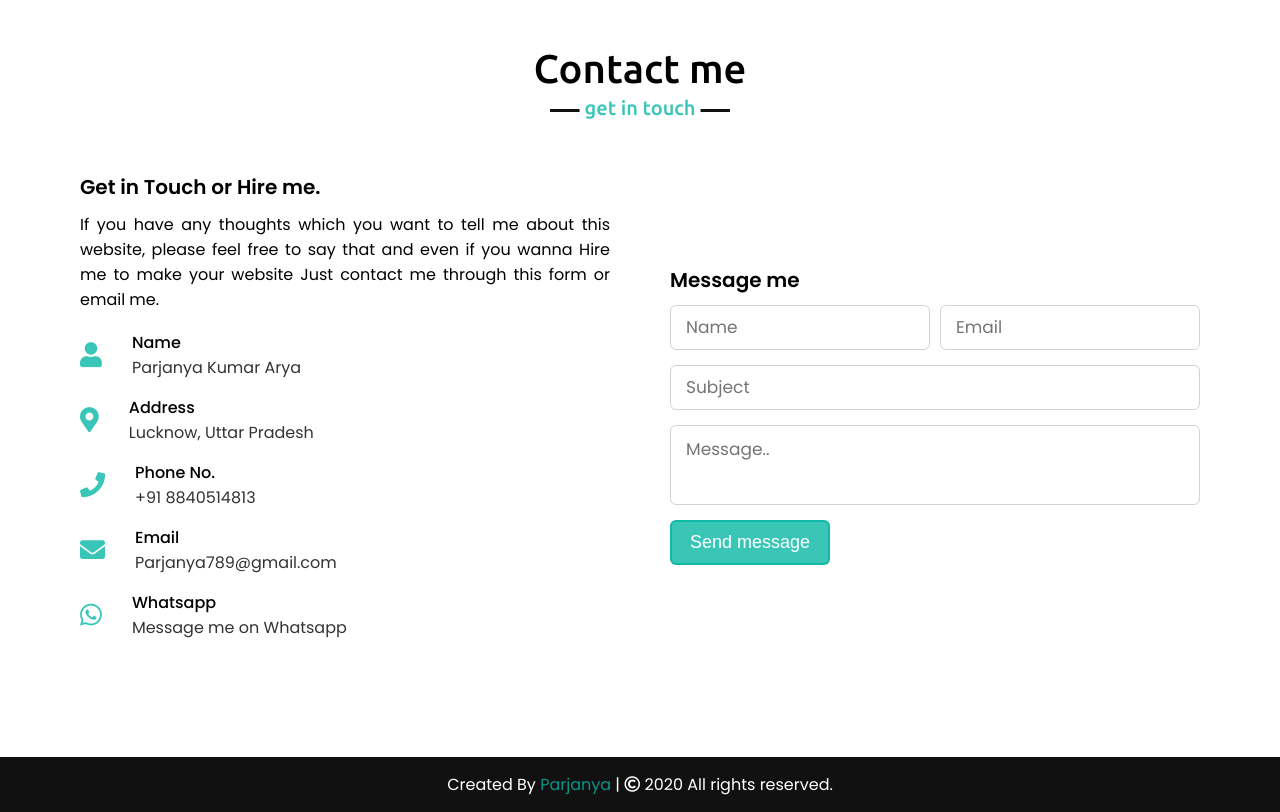
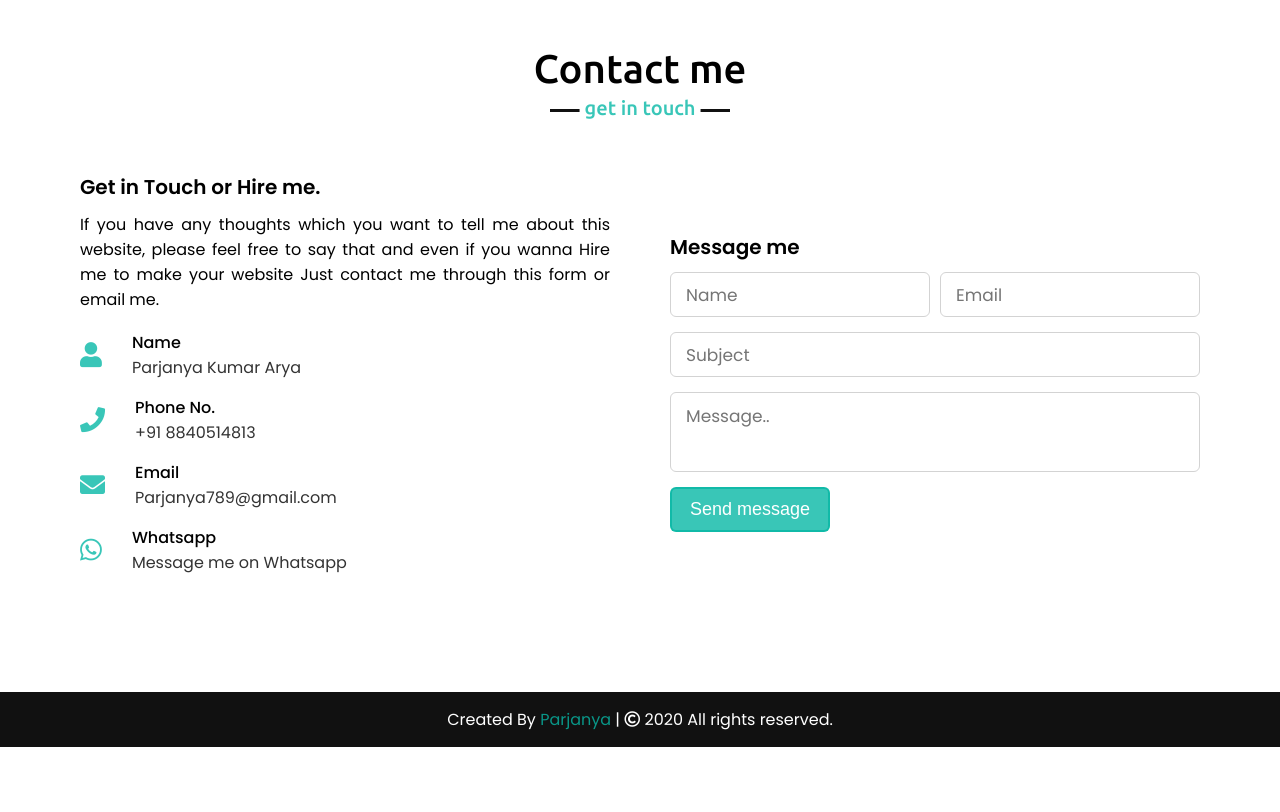
Before and after one commit to Parjanya-Kumar-Arya-github/My-Portfolio, a Django app: page / in a window 1280 px wide. Shown: the part 3528-4340 px from the top of the page. After the commit the page ends 4275 px from the top, so only its background shows below. Run offline with Django 3.2, Linux system fonts and the light colour scheme.

Commit message:
Update index.html

```diff
--- a/template/index.html
+++ b/template/index.html
@@ -206,13 +206,6 @@
                             </div>
                         </div>
                         <div class="row">
-                            <i class="fas fa-map-marker-alt"></i>
-                            <div class="info">
-                                <div class="head">Address</div>
-                                <div class="sub-title">Lucknow, Uttar Pradesh</div>
-                            </div>
-                        </div>
-                        <div class="row">
                             <i class="fas fa-phone"></i>
                             <div class="info">
                                 <div class="head">Phone No.</div>
```
